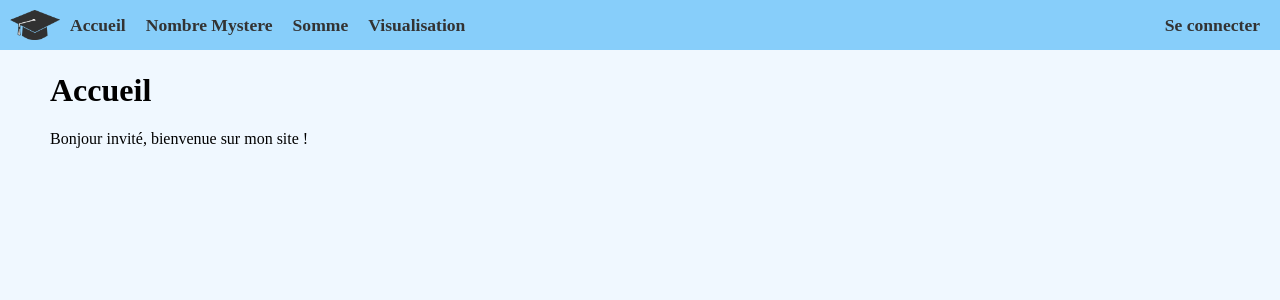
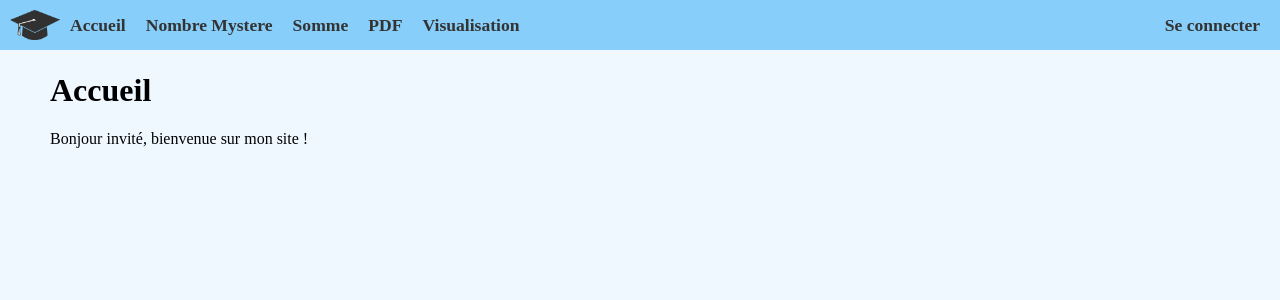
Before and after one commit to NekaiElDoggo/flask, a Flask app: page / in a window 1280 px wide. Shown: the top 300 px of the page. Run offline with Flask 3, Linux system fonts and the light colour scheme; some libraries are stand-ins or nearby versions.

Commit message:
Commit ajout de la tache PDF a la navbar

```diff
--- a/templates/base.html
+++ b/templates/base.html
@@ -22,6 +22,9 @@
                 <a href="{{ url_for('somme') }}">Somme</a>
             </li>
             <li class="navbar-item">
+                <a href="{{ url_for('pdf') }}">PDF</a>
+            </li>
+            <li class="navbar-item">
                 <a href="{{ url_for('visualisation') }}">Visualisation</a>
             </li>
             <li class="navbar-item login-logout">
```
